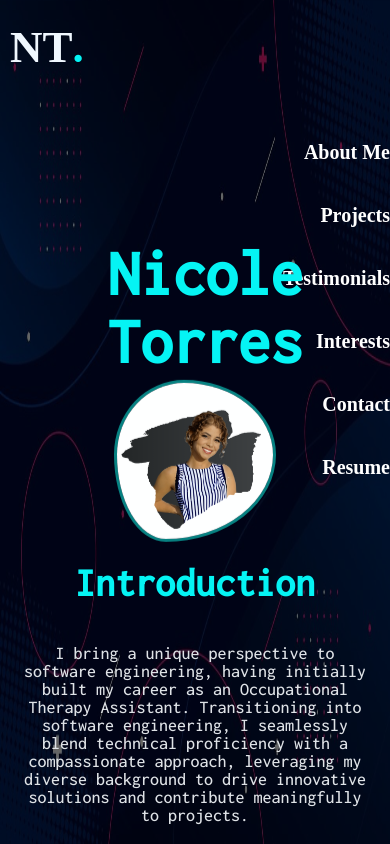
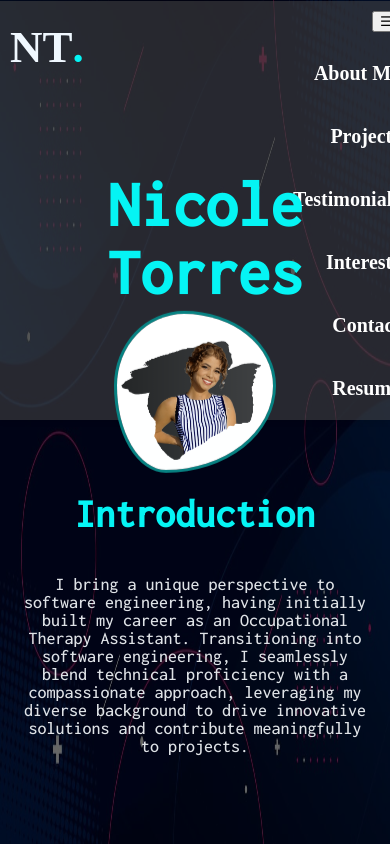
Before and after one commit to NicoleT27/NT-Developer-Portfolio, a React (Vite) app in the folder client/: page / in a window 390 px wide. Shown: the top 844 px of the page. Built offline with nearby package versions, Linux system fonts and the light colour scheme; no server answers.

Commit message:
updated resume link

```diff
--- a/client/src/pages/home.css
+++ b/client/src/pages/home.css
@@ -228,15 +228,41 @@ p {
 .home-link:visited {
   color: white;
 }
+
+.hamburger {
+  display: none;
+}
+
 @media screen and (min-width: 360px) and (max-width: 1024px) {
-    body, html {
+  body,
+  html {
     overflow-x: hidden;
     max-width: 100%;
   }
+ .hamburger {
+    display: block;
+    cursor: pointer;
+  }
+.navbar{
+    display: none;
+    flex-direction: column;
+    margin-top: -110px;
+    left: 0;
+    background-color: #4847478c;
+    width: 100%;
+    padding: 10px;
+    box-shadow: 0 2px 5px rgba(0, 0, 0, 0.1);
+  }
+
+.navbar.show{
+    display: flex;
+  }
+
   .header-text {
-  position: relative;
-}
-  .contact-me, h6 {
+    position: relative;
+  }
+  .contact-me,
+  h6 {
     display: none;
   }
 
@@ -244,7 +270,7 @@ p {
     margin: 0 auto;
     display: flex;
     flex-direction: column;
-    transform:translateY(-280px);
+    transform: translateY(-280px);
   }
 
   .header-text {
@@ -252,8 +278,12 @@ p {
   }
 
   .navbar {
+    display: flex;
     flex-direction: column;
-    align-items: flex-end;
+  }
+
+  navbar.is-open {
+    display: block;
   }
 
   .navbar a {
@@ -287,16 +317,21 @@ p {
     max-width: 100%;
   }
 }
+
+
 @media screen and (min-width: 390px) and (max-width: 1024px) {
-      body, html {
+  body,
+  html {
     overflow-x: hidden;
     max-width: 100%;
   }
-.header-text {
-  position: relative;
-}
 
-  .contact-me, h6 {
+  .header-text {
+    position: relative;
+  }
+
+  .contact-me,
+  h6 {
     display: none;
   }
 
@@ -305,12 +340,11 @@ p {
     margin: 0 auto;
     display: flex;
     flex-direction: column;
-     transform:translateY(-250px);
+    transform: translateY(-250px);
   }
 
   .header-text {
     margin-left: 10px;
-
   }
 
   .navbar {
--- a/client/src/pages/home.jsx
+++ b/client/src/pages/home.jsx
@@ -1,4 +1,6 @@
+
 import React from "react";
+import { useState } from "react";
 import { Link as ScrollLink } from "react-scroll";
 import "./home.css";
 import "../../src/pages/home.css";
@@ -6,6 +8,11 @@ import me from "../assets/images/profile-pic4.png";
 
 
 function home() {
+   const [showMenu, setShowMenu] = useState(false);
+
+   const toggleMenu = () => {
+     setShowMenu(!showMenu);
+   };
   return (
     <div>
       <header>
@@ -13,7 +20,11 @@ function home() {
           <h2>NT</h2>
           <h2 className="dot">.</h2>
         </div>
-        <div className="navbar">
+        <div className={`navbar ${showMenu ? "show" : ""}`}>
+          <button className="hamburger" onClick={toggleMenu}>
+            &#9776;
+          </button>
+          {/* <nav> */}
             <ScrollLink to="bg" className="link" smooth={true} duration={500}>
               About Me
             </ScrollLink>
@@ -55,6 +66,7 @@ function home() {
             >
               Resume
             </a>
+          {/* </nav> */}
         </div>
       </header>
       <div className="me-container">
```
Also changed, not shown: 1 other file (tests, documents, lock files or other folders). Lines whose indentation alone changed are shown as unchanged.
